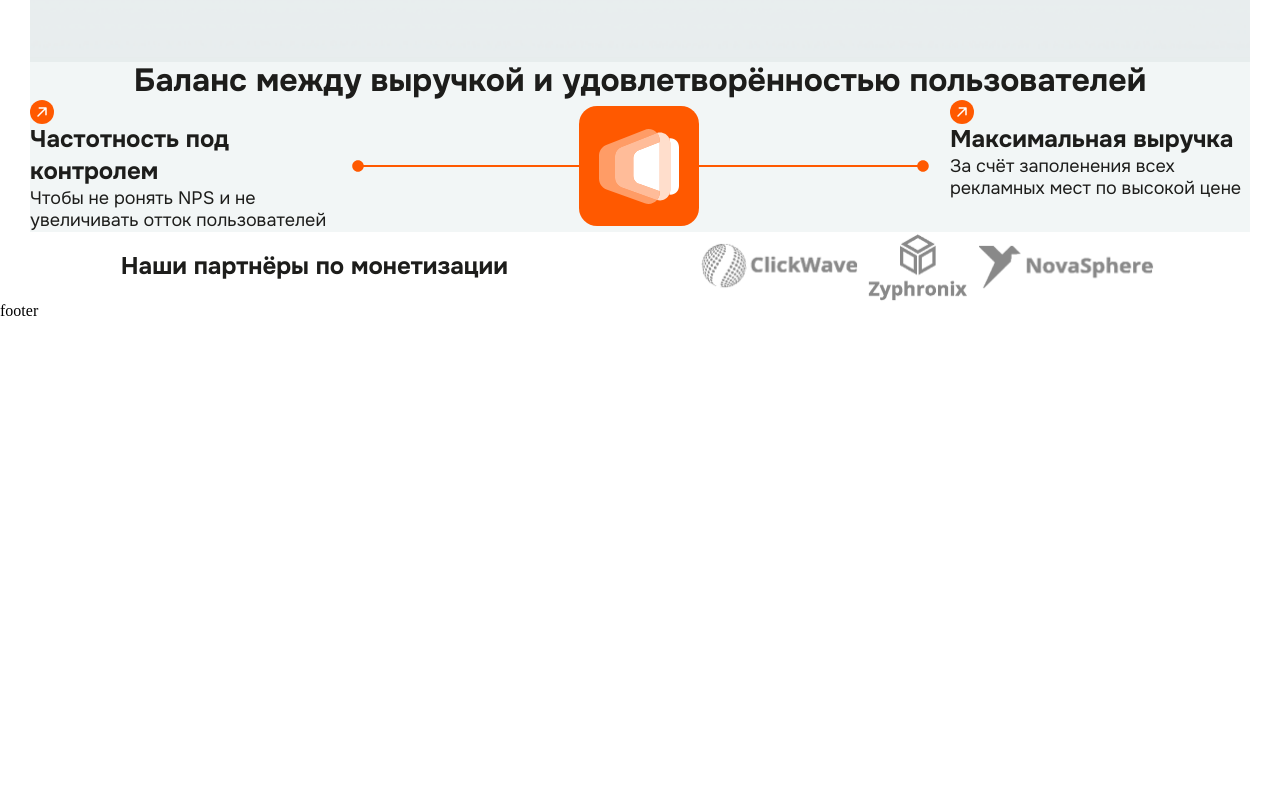
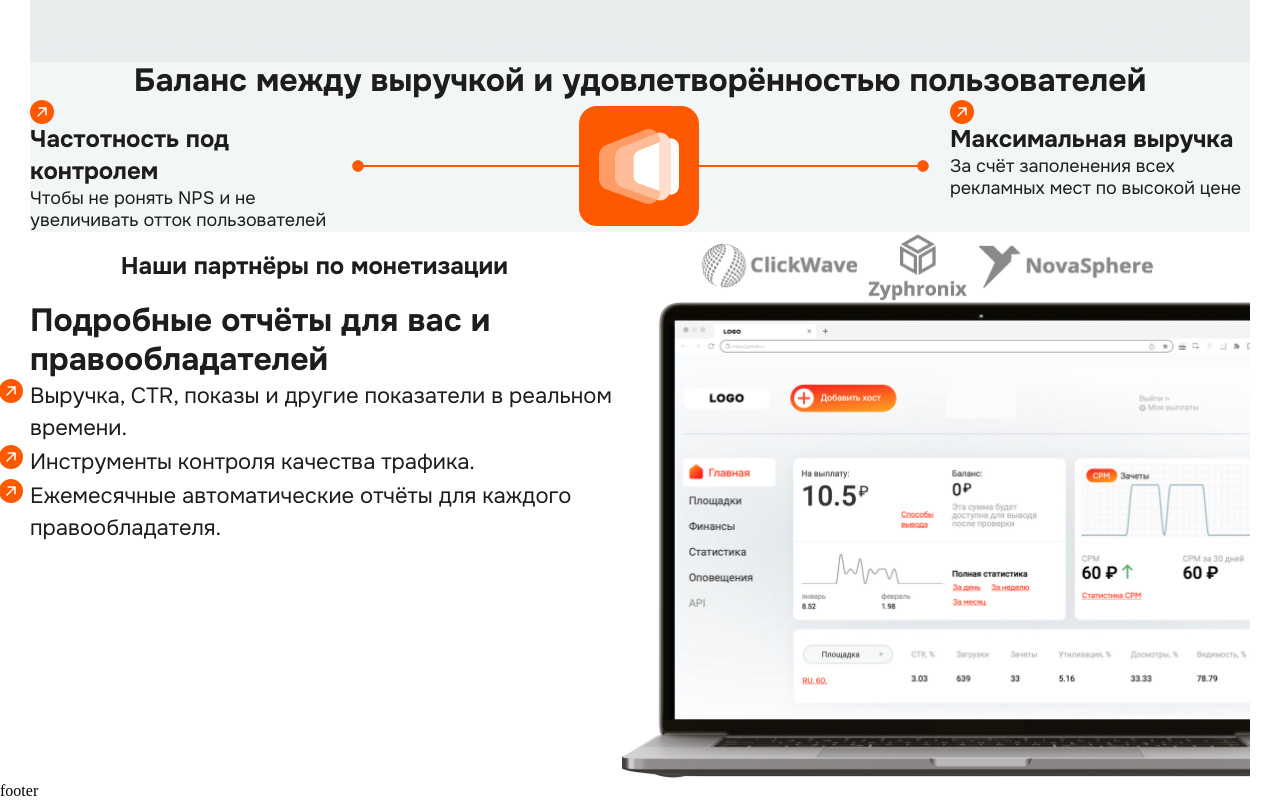
Before and after one commit to Tabarzin/getshop, a Next.js app in the folder getshop/: page / in a window 1280 px wide. Shown: the part 938-1738 px from the top of the page. Before the commit the page ends 1258 px from the top, so only its background shows below. Built offline with nearby package versions, Linux system fonts and the light colour scheme.

Commit message:
feat: add reports block

```diff
--- a/getshop/src/app/page.js
+++ b/getshop/src/app/page.js
@@ -6,6 +6,7 @@ import Hero from "../components/Hero/Hero";
 import TabsBlock from "@/components/TabsBlock/TabsBlock";
 import Balance from "../components/Balance/Balance";
 import Partners from "../components/Partners/Partners";
+import Reports from "../components/Reports/Reports";
 
 export default function Home() {
   return (
@@ -20,6 +21,7 @@ export default function Home() {
           </div>
           <Balance />
           <Partners />
+          <Reports />
         </div>
       </main>
       <footer className={styles.footer}>footer</footer>
--- a/getshop/src/components/Reports/Reports.js
+++ b/getshop/src/components/Reports/Reports.js
@@ -0,0 +1,25 @@
+import styles from "./Reports.module.css";
+import Image from "next/image";
+import laptop from "../../assets/images/laptop.png";
+
+const Reports = () => {
+  return (
+    <section className={styles.reports}>
+      <div className={styles.reports_text_block}>
+        <h2 className={styles.reports_title}>
+          Подробные отчёты для вас и правообладателей
+        </h2>
+        <ul className={styles.list}>
+          <li>Выручка, CTR, показы и другие показатели в реальном времени.</li>
+          <li>Инструменты контроля качества трафика.</li>
+          <li>
+            Ежемесячные автоматические отчёты для каждого правообладателя.
+          </li>
+        </ul>
+      </div>
+      <Image src={laptop} alt="Laptop Logo" width={720} height={480} />
+    </section>
+  );
+};
+
+export default Reports;
--- a/getshop/src/components/Reports/Reports.module.css
+++ b/getshop/src/components/Reports/Reports.module.css
@@ -0,0 +1,21 @@
+.reports {
+  background: var(--gray-04);
+  display: flex;
+}
+
+.reports_title {
+  font-family: var(--font-primary);
+  font-weight: 700;
+  font-size: 32px;
+  line-height: 120%;
+  color: var(--black);
+}
+
+.list {
+  list-style-image: url("../../assets/icons/arrow.svg");
+  font-family: var(--font-primary);
+  font-weight: 400;
+  font-size: 22px;
+  line-height: 145%;
+  color: var(--black);
+}
```
Also changed, not shown: getshop/src/assets/images/laptop.png (added).
